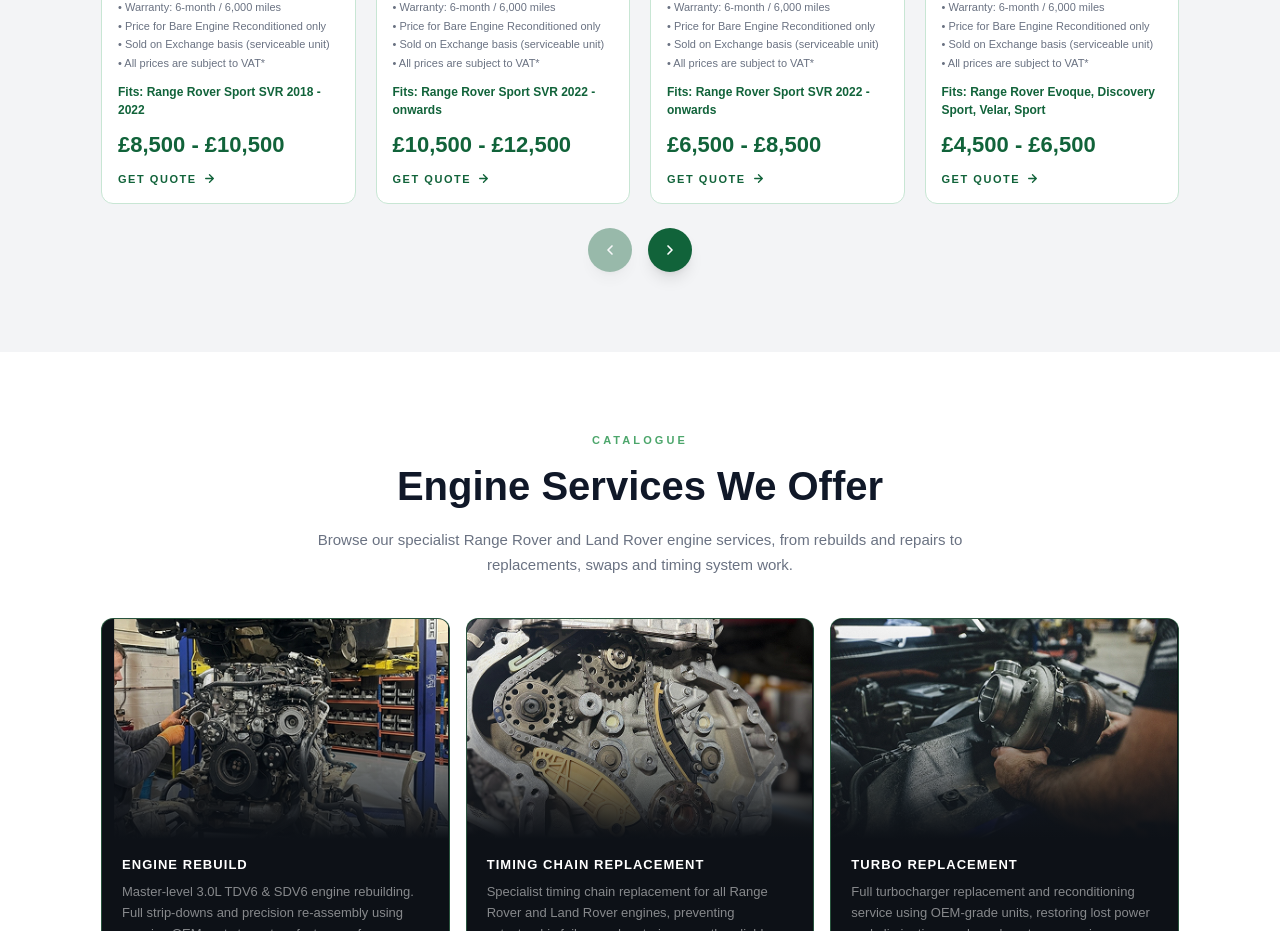
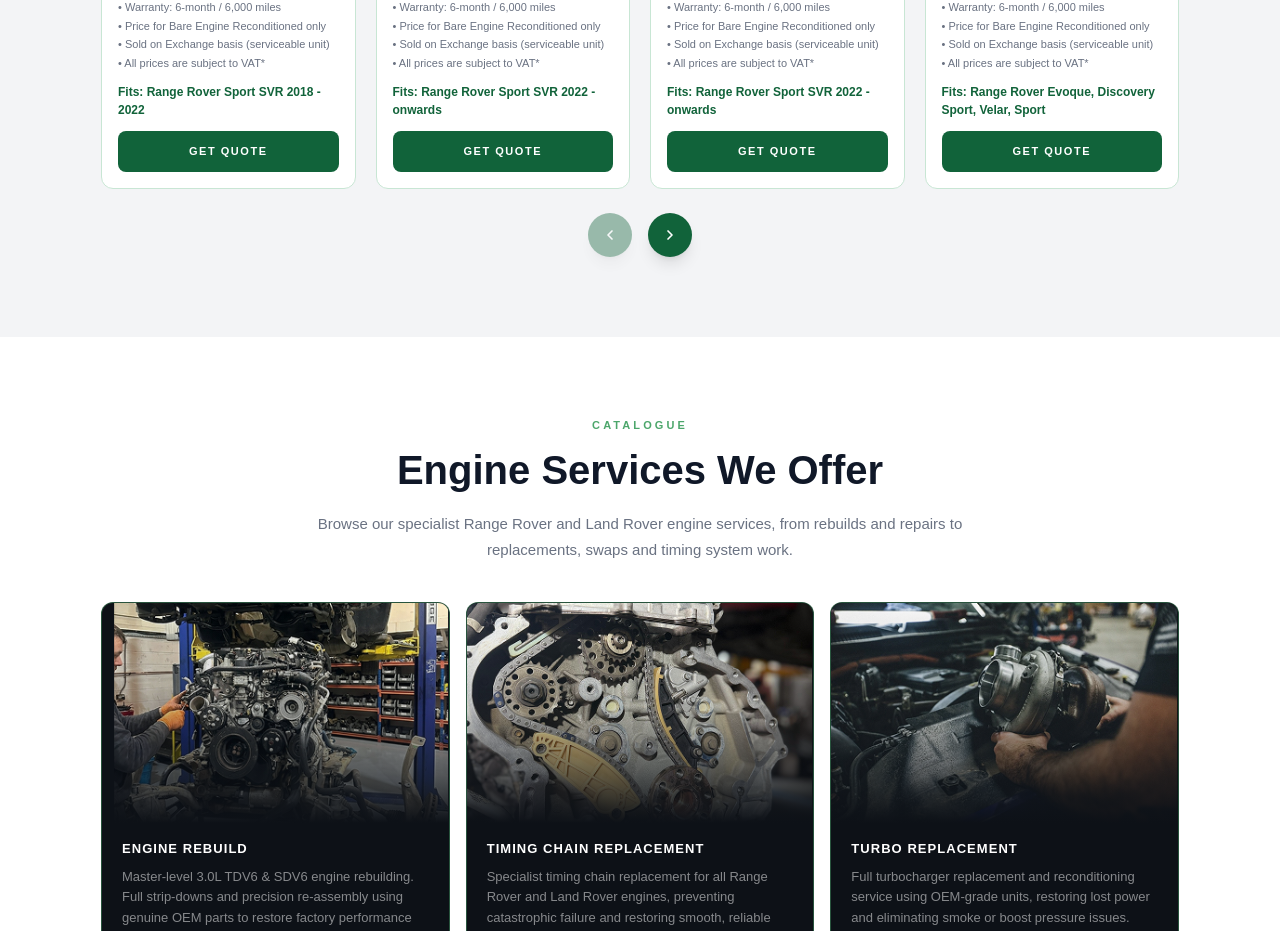
Before and after one commit to Sufyan-Ali1/RangeRover, a Next.js app: page /supply-fit in a window 1280 px wide. Shown: the part 1520-2451 px from the top of the page. Built offline with nearby package versions, Linux system fonts and the light colour scheme.

Commit message:
Fix Price

```diff
--- a/app/components/SupplyFitEnginesQuote.tsx
+++ b/app/components/SupplyFitEnginesQuote.tsx
@@ -99,18 +99,11 @@ export default function SupplyFitEnginesQuote() {
                 <p className="mb-1 min-h-[44px] text-[12px] font-semibold" style={{ color: "#11633A" }}>
                   Fits: {engine.fits}
                 </p>
-                <p className="mb-3 text-[22px] font-black leading-tight" style={{ color: "#11633A" }}>
-                  {engine.price}
-                </p>
                 <Link
                   href="/get-quote"
-                  className="mt-auto inline-flex items-center gap-1.5 text-[11px] font-bold uppercase tracking-[0.14em] transition-opacity hover:opacity-70"
-                  style={{ color: "#11633A" }}
+                  className="mt-auto inline-flex items-center justify-center rounded-lg bg-[#11633A] px-4 py-3 text-[11px] font-bold uppercase tracking-[0.14em] text-white transition-opacity hover:opacity-90"
                 >
                   Get Quote
-                  <svg width="13" height="13" viewBox="0 0 24 24" fill="none" stroke="currentColor" strokeWidth="2.5" strokeLinecap="round" strokeLinejoin="round">
-                    <path d="M5 12h14M12 5l7 7-7 7" />
-                  </svg>
                 </Link>
               </div>
             </div>
```
Also changed, not shown: 1 other file (tests, documents, lock files or other folders).
